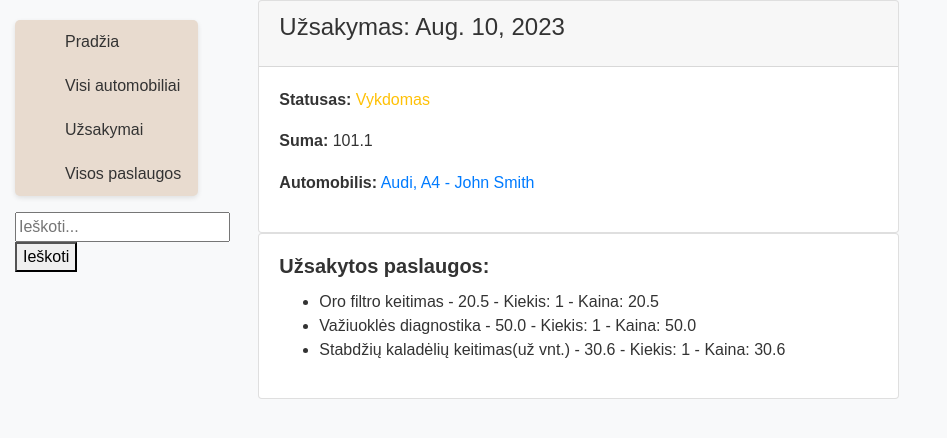
After one commit to hekaista/autoservisas, a Django app: page /autoservisas/uzsakymai/5c6c9432-2c83-4350-be17-a492f31a3677/ in a window 1280 px wide. The commit adds this page. Shown: the top 438 px of the page, without its empty margins (0-947 px from the left). Run offline with Django 4.2, Linux system fonts and the light colour scheme; data comes from the database, SQL or seed files in the repository; both versions use the stored data as it was after the commit; some libraries are stand-ins or nearby versions.

Commit message:
auto search

```diff
--- a/autoservisas/models.py
+++ b/autoservisas/models.py
@@ -23,7 +23,7 @@
     valstybinis_nr = models.CharField('Numeris', max_length=100)
     vin = models.IntegerField('VIN', max_length=13)
     klientas = models.CharField('Klientas', max_length=100)
-    modelis = models.ForeignKey('Modelis', on_delete=models.CASCADE,related_name='automobiliai')
+    modelis = models.ForeignKey('Modelis', on_delete=models.CASCADE, related_name='automobiliai')
 
     # def __str__(self):
     #     return f" {self.modelis.marke}, {self.modelis.modelis} | {self.valstybinis_nr} - {self.klientas}"
--- a/autoservisas/static/css/styles.css
+++ b/autoservisas/static/css/styles.css
@@ -1,7 +1,7 @@
 
 .sidebar-nav {
   margin-top: 20px;
-  background-color: #f5f5f5;
+  background-color: #e8dbcf;
   border-radius: 5px;
   box-shadow: 0 2px 5px rgba(0, 0, 0, 0.1);
 }
@@ -20,7 +20,7 @@
 }
 
 .sidebar-nav li:hover {
-  background-color: #e0e0e0;
+  background-color: #e0c8b1;
   cursor: pointer;
 }
 
--- a/autoservisas/templates/base.html
+++ b/autoservisas/templates/base.html
@@ -20,10 +20,17 @@
             {% block sidebar %}
             <ul class="sidebar-nav">
                 <li><a href="{% url 'index' %}">Pradžia</a></li>
-                <li><a href="{% url 'automods-all' %}">Visi automobiliai</a></li>
-                <li><a href="">Visos paslaugos</a></li>
+                <li><a href="{% url 'auto-all' %}">Visi automobiliai</a></li>
+                <li><a href="{% url 'uzsakymai-list' %}">Užsakymai</a></li>
+                <li><a href="{% url 'paslaugos-list' %}">Visos paslaugos</a></li>
             </ul>
             {% endblock %}
+            <div class="search-form">
+                <form method="GET" action="{% url 'search' %}">
+                    <input type="text" name="search_text" placeholder="Ieškoti...">
+                    <button type="submit">Ieškoti</button>
+                </form>
+            </div>
         </div>
         <div class="col-sm-10 ">{% block content %}{% endblock %}</div>
     </div>
--- /dev/null
+++ b/autoservisas/templates/uzsakymas_detail.html
@@ -0,0 +1,42 @@
+{% extends 'base.html' %}
+
+{% block content %}
+  <div class="container">
+    <div class="columns">
+      <div class="column col-8 col-mx-auto">
+        <div class="card">
+          <div class="card-header">
+            <h4 class="card-title">Užsakymas: {{ uzsakymas.data }}</h4>
+          </div>
+          <div class="card-body">
+            <p><strong>Statusas:</strong>
+              <span class="
+                {% if uzsakymas.status == 'L' %}text-info
+                {% elif uzsakymas.status == 'I' %}text-success
+                {% elif uzsakymas.status == 'A' %}text-danger
+                {% elif uzsakymas.status == 'V' %}text-warning
+                {% endif %}
+              ">{{ uzsakymas.get_status_display }}</span></p>
+            <p><strong>Suma:</strong> {{ uzsakymas.suma }}</p>
+            <p><strong>Automobilis:</strong> <a href="{% url 'auto-one' uzsakymas.automobilis.id %}">{{ uzsakymas.automobilis }}</a></p>
+          </div>
+        </div>
+
+        <div class="card">
+          <div class="card-body">
+            <h5 class="card-title"><strong>Užsakytos paslaugos:</strong></h5>
+            {% if uzsakymas.uzsakymoeil_set.exists %}
+              <ul>
+                {% for eilute in uzsakymas.uzsakymoeil_set.all %}
+                  <li>{{ eilute.paslauga }} - Kiekis: {{ eilute.kiekis }} - Kaina: {{ eilute.kaina }}</li>
+                {% endfor %}
+              </ul>
+            {% else %}
+              <p>Užsakymas neturi jokių eilučių.</p>
+            {% endif %}
+          </div>
+        </div>
+      </div>
+    </div>
+  </div>
+{% endblock %}
--- a/autoservisas/urls.py
+++ b/autoservisas/urls.py
@@ -4,6 +4,11 @@
 
 urlpatterns = [
     path('', views.index, name="index"),
-    path('automobiliai/', views.automods, name='automods-all'),
-    path('automobiliai/<int:id>', views.auto_detail, name='auto-detail')
+    path('automobiliai/', views.automobiliai, name='auto-all'),
+    path('automobiliai/<int:auto_id>', views.automobilis, name='auto-one'),
+    path('paslaugos/', views.paslaugos_list, name='paslaugos-list'),
+    path('uzsakymai/', views.UzsakymaiListView.as_view(), name='uzsakymai-list'),
+    path('uzsakymai/<uuid:pk>/', views.UzsakymasDetailView.as_view(), name='uzsakymas-detail'),
+    path('search/', views.search, name='search'),
+
 ]
--- a/autoservisas/views.py
+++ b/autoservisas/views.py
@@ -1,4 +1,6 @@
 from django.shortcuts import render, get_object_or_404
+from django.views import generic
+from django.db.models import Q
 from django.http import HttpResponse
 
 from .models import Modelis, Automobilis, Uzsakymas, Paslauga
@@ -24,19 +26,52 @@
     return render(request, 'index.html', context=context_t)
 
 
-def automods(request):
-    automods = Modelis.objects.all()
-    context_t = {
-        'automods_t': automods
+def automobiliai(request):
+    automobiliai = Automobilis.objects.all()
+    context = {
+        'automobiliai': automobiliai
     }
-    return render(request, 'automods.html', context=context_t)
+    return render(request, 'automobiliai.html', context=context)
 
 
-def auto_detail(request, id):
-    automod = get_object_or_404(Modelis, pk=id)
-    automobiliai = automod.automobiliai.all()
+def automobilis(request, auto_id):
+    automobilis = get_object_or_404(Automobilis, pk=auto_id)
     context = {
-        'automod': automod,
-        'automobiliai': automobiliai
+        'automobilis': automobilis
     }
-    return render(request, 'auto_detail.html', context=context)
+    return render(request, 'automobilis.html', context=context)
+
+
+def paslaugos_list(request):
+    paslaugos = Paslauga.objects.all()
+    context = {
+        'paslaugos_t': paslaugos
+    }
+    return render(request, 'paslaugos.html', context)
+
+
+class UzsakymaiListView(generic.ListView):
+    model = Uzsakymas
+    context_object_name = 'uzsakymai'
+    template_name = 'uzsakymai_list.html'
+
+
+class UzsakymasDetailView(generic.DetailView):
+    model = Uzsakymas
+    context_object_name = 'uzsakymas'
+    template_name = 'uzsakymas_detail.html'
+
+
+def search(request):
+    query = request.GET.get('search_text')
+    search_results = Automobilis.objects.filter(
+        Q(klientas__icontains=query) |
+        Q(modelis__marke__icontains=query) |
+        Q(valstybinis_nr__icontains=query) |
+        Q(vin__icontains=query)
+    )
+    context = {
+        'query_t': query,
+        'search_results_t': search_results
+    }
+    return render(request, 'search.html', context=context)
```
Also changed, not shown: autoservisas/templates/auto_detail.html (deleted, +0 -10 lines), autoservisas/templates/automobiliai.html (added, +23 -0 lines), autoservisas/templates/automobilis.html (added, +20 -0 lines), autoservisas/templates/automods.html (deleted, +0 -11 lines), autoservisas/templates/index.html (+22 -11 lines), autoservisas/templates/paslaugos.html (added, +26 -0 lines), autoservisas/templates/search.html (added, +31 -0 lines), autoservisas/templates/uzsakymai_list.html (added, +24 -0 lines), db.sqlite3.
